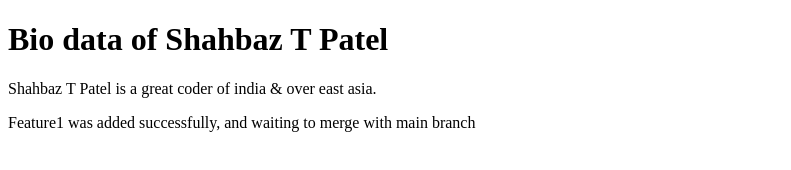
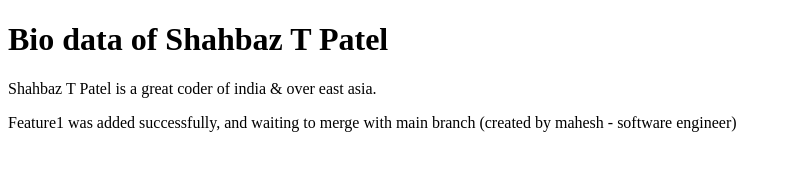
Before and after one commit to sbzpatel/SbzDemo, a plain HTML site: page index.html in a window 1280 px wide. Shown: the whole page, without its empty margins (0-791 px from the left). Drawn offline with Linux system fonts and the light colour scheme.

Commit message:
feature2 added by mahesh

```diff
--- a/index.html
+++ b/index.html
@@ -8,6 +8,6 @@
 <body>
     <h1>Bio data of Shahbaz T Patel</h1>
     <p>Shahbaz T Patel is a great coder of india & over east asia.</p>
-    <p>Feature1 was added successfully, and waiting to merge with main branch</p>
+    <p>Feature1 was added successfully, and waiting to merge with main branch (created by mahesh - software engineer)</p>
 </body>
 </html>
```
